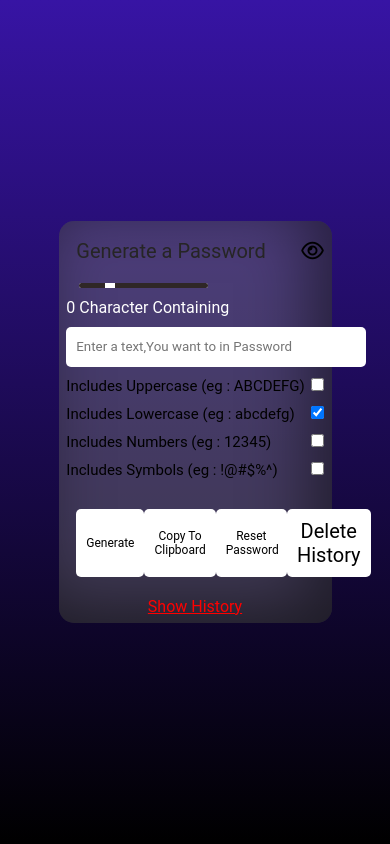
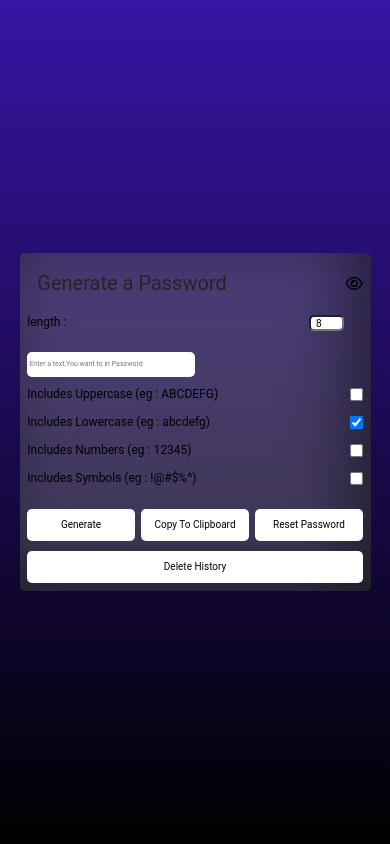
Before and after one commit to AyushDumasia/PasswordGenerator, a plain HTML site: page index.html in a window 390 px wide. Shown: the top 844 px of the page. Drawn offline with Linux system fonts and the light colour scheme.

Commit message:
make responsive

```diff
--- a/index.css
+++ b/index.css
@@ -27,7 +27,7 @@ input:focus-visible {
     padding: 1.5%;
     box-shadow: 13px 20px 13px rgb(0 0 0 / 50%);
     background: #7f807f84;
-    border-radius: 15px;
+    border-radius: 5px;
 }
 .input-container{
     width: 100%;
@@ -174,26 +174,57 @@ input:focus-visible {
     justify-content: center;
     font-size: 30px;
 }
+.parahide{
+    display: none;
+}
+
+.hide2{
+    display: none;
+}
+
+.add-class{
+    justify-content: start;
+}
+
 
 @media screen and  (min-width:300px) and  (max-width :576px) {
     body {
-        overflow: hidden;
+        /* overflow: hidden; */
+    }
+    .parahide,.hide2{
+        display: flex;
+    }
+    .add-class{
+        justify-content: space-between;
     }
     .box {
-        width: 70%;
+        width: 90%;
         padding: 2%;
         box-shadow: inset -20px -17px 66px 0px rgb(0 0 0 / 50%);
         background: #7f807f68;
-        border-radius: 15px;
+        border-radius: 5px;
+    }
+    #range2{
+        display: none;
+    }
+    #pass-strength{
+        font-size: 12px;
+    }
+    .hide{
+        display: none;
     }
     #total-char{
-        display: flex;
-        justify-content: center;
-        margin-left: 10%;
-        -webkit-appearance:none;
-        width: 100%;
+        width: 65%;
+        height: 1rem;
+        font-size: 10px;
         text-align: center;
         align-content: center;
+    }
+    #history{
+        display: none;
+    }
+    .left{
+        font-size: 12px;
     }
     .row{
         font-size: 15px;
@@ -203,28 +234,50 @@ input:focus-visible {
         width: 200%;
         font-size: 20px;
     }
-    #copy {
-        width: 30%;
-        font-size: 12px;
-        border-radius : 5px;
-    }
-
-    #reset {
-        width: 30%;
-        font-size: 12px;
-        border-radius : 5px;
-
-    }
-    #btn{
-        width: 30%;
-        font-size: 12px;
-        border-radius : 5px;
-
-    }
     .btns{
-        padding: 10px;
         display: flex;
         flex-direction: row;
+        flex-wrap: wrap;
+    }
+    .allBtns{
+        padding: 0;
+        width: 32%;
+        font-size: 10px;
+        height: 2rem;
+    }
+    #deleteBtn{
+        flex: 1;
+    }
+    #intial-input{
+        padding: 2px;
+        font-size: 7px;
+        width:50%;
+        height: 25px;
+    }
+    #page-2 h1{
+        margin-top: 0;
+        font-size: 20px;
+        margin-bottom: 10px;
+    }
+    .history-box{
+        padding: 2px;
+        margin: auto;
+        width: 100%;
+    }
+    .afterdelete{
+        padding-top : 10px;
+        font-size: 15px;
+    }
+    .eye-btn{
+        font-size: 15px;
+    }
+    .add-history-box{
+        align-items : center;
+        font-size: 12px;
+        height: 10px;
+    }
+    #page-2{
+        padding: 10px;
     }
 }
 .add-history-box{
@@ -233,14 +286,15 @@ input:focus-visible {
     justify-content: space-between;
 }
 
-.add-history-box i {
+/* .add-history-box i {
     padding: 2px 0px 0px 4px;
     height: 23px;
     width: 20px;
     background-color : rgba(245, 222, 179, 0.377);
     border-radius : 50%;
-}
+} */
 
 .add-history-box i:active{
+    color: green;
     background-color : rgba(30, 26, 18, 0.377);
 }
--- a/index.html
+++ b/index.html
@@ -22,13 +22,18 @@
                 <input type="text" id="pass-box" placeholder="Generate a Password"></input>
                 <i class="fa-regular fa-eye eye-btn"></i>
             </div>
-            <div class="row">
-                <div class="right">
+            <div class="row add-class">
+                <label for="upper-case">
+                    <div class="left hide2">
+                        <p class="parahide">length : </p>
+                    </div>
+                </label>
+                <div class="right ">
                     <input type="range" name="" id="total-char" max="30" min="2" value="8">
                 </div>
             </div>
             <div class="add-box">
-                <p><span id = "range2">0 </span> Character Containing</p>
+                <p class="hide"><span id = "range2">0 </span> Character Containing</p>
                 <p id = "pass-strength"></p>
             </div>
             <div class="intial-value">
--- a/index.js
+++ b/index.js
@@ -206,3 +206,16 @@ function copyToClipboard(text) {
     document.execCommand('copy');
     document.body.removeChild(textarea);
 }
+
+
+function updateInputType() {
+    if (window.innerWidth <= 600) {
+        range.type = 'number';
+    } else {
+        range.type = 'range';
+    }
+}
+
+updateInputType();
+
+window.addEventListener('resize', updateInputType);
```
